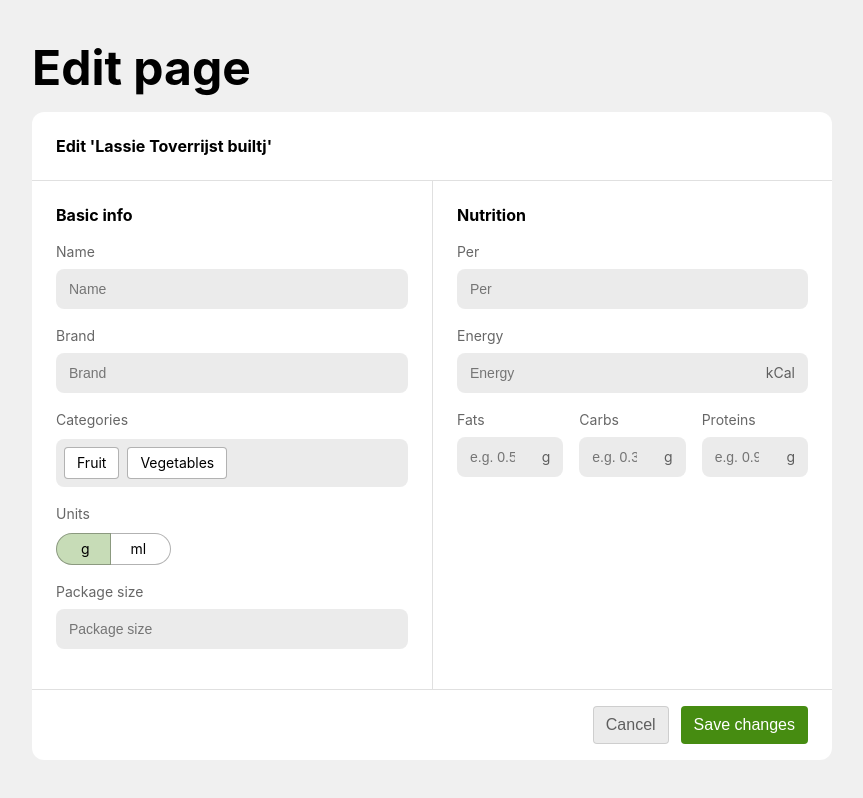
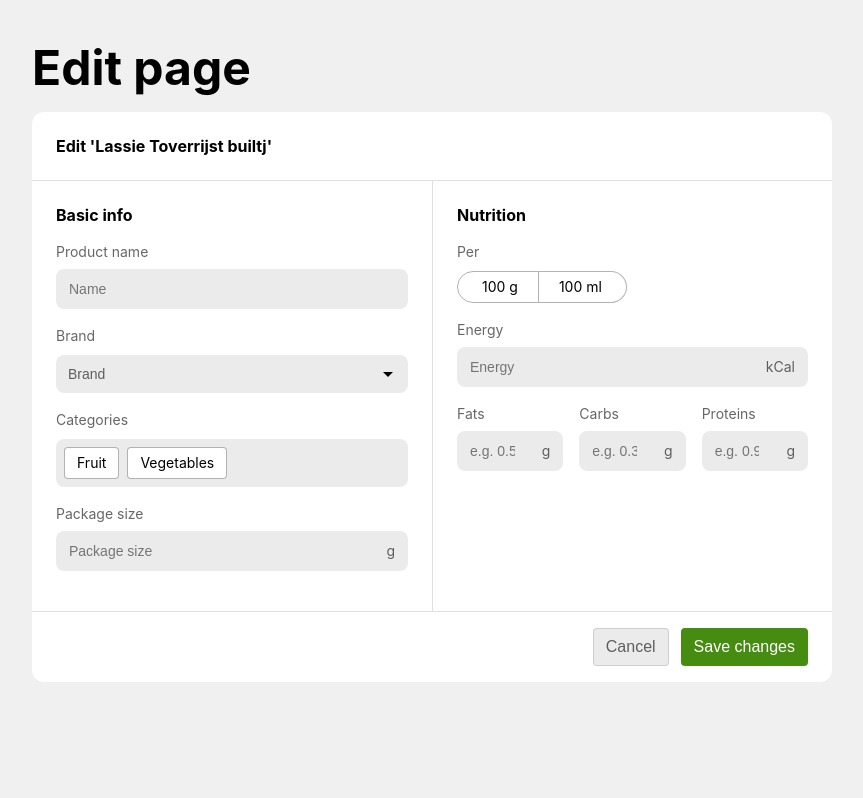
Before and after one commit to SergPerep/bite-me, a Next.js app in the folder client/: page /edit in a window 1280 px wide. Shown: the whole page, without its empty margins (208-1071 px from the left). Built offline with nearby package versions, Linux system fonts and the light colour scheme.

Commit message:
Replace: Units Segment -> Per Segment & Brand Input -> Brand Select

```diff
--- a/client/components/Edit/Edit.tsx
+++ b/client/components/Edit/Edit.tsx
@@ -20,13 +20,13 @@
         value: "veg",
     }];
     const units = [{
-        id: "g",
-        title: "g",
-        value: "g"
+        id: "100-g",
+        title: "100 g",
+        value: "100 g"
     }, {
-        id: "ml",
-        title: "ml",
-        value: "nl"
+        id: "100-ml",
+        title: "100 ml",
+        value: "100 nl"
     }];
     const categories = [
         {
@@ -50,8 +50,8 @@
         <div className="edit__body">
             <div className="basic-block">
                 <h3>Basic info</h3>
-            <Input label='Name' placeholder="Name" type='text'/>
-            <Input label='Brand' placeholder="Brand" type='text'/>
+            <Input label='Product name' placeholder="Name" type='text'/>
+            <Select label="Brand" placeholder="Brand" options={[{ value: "ah", name: "Albert Heijn"}, { value: "jumbo", name: "Jumbo"}]}/>
             <MultiSelect
                 label="Categories"
                 name="categories"
@@ -59,17 +59,18 @@
                 options={categories}
                 placeholder="Select category"
             />
-            <Segments
+            <Input label='Package size' placeholder="Package size" type='text' suffix="g"/>
+            </div>
+            <div className="nutrition-block">
+
+
+                <h3>Nutrition</h3>
+                <Segments
                 segments={units}
-                name="units"
-                title="Units"
+                name="per"
+                title="Per"
                 selectedSegmentValue={selectedUnitValue}
                 handleSegmentClick={handleSegmentClick}/>
-            <Input label='Package size' placeholder="Package size" type='text'/>
-            </div>
-            <div className="nutrition-block">
-                <h3>Nutrition</h3>
-                <Input label='Per' placeholder="Per" type='text'/>
                 <Input label='Energy' placeholder="Energy" type='text' suffix='kCal'/>
                 <div className="composition">
                     <Input label='Fats' placeholder="e.g. 0.5" type='number' suffix="g"/>
```
